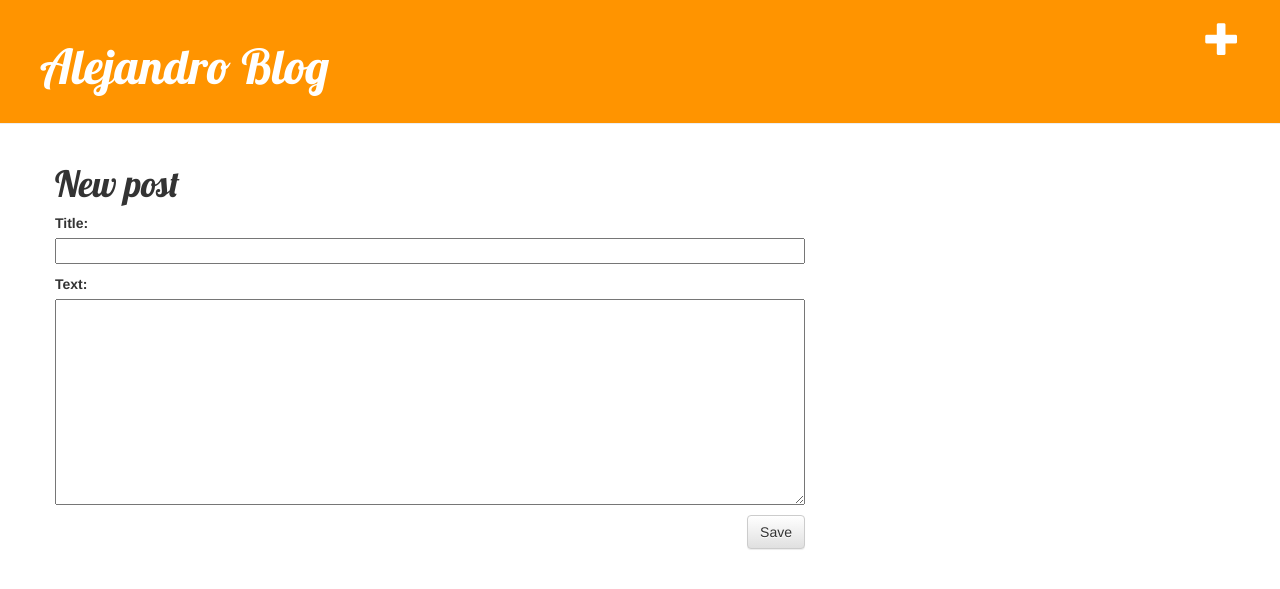
After one commit to AlxGeek/blog-django, a Django app: page /post/new/ in a window 1280 px wide. The commit adds this page. Shown: the top 589 px of the page. Run offline with Django 3.2, Linux system fonts and the light colour scheme; some libraries are stand-ins or nearby versions.

Commit message:
Added views to create/edit blog post inside the site.

```diff
--- /dev/null
+++ b/blog/forms.py
@@ -0,0 +1,8 @@
+from django import forms
+from .models import Post
+
+class PostForm(forms.ModelForm):
+
+    class Meta:
+        model = Post
+        fields = ('title', 'text',)
--- a/blog/templates/blog/base.html
+++ b/blog/templates/blog/base.html
@@ -12,6 +12,9 @@
 
 <body>
     <div class="page-header">
+        <a href="{% url 'post_new' %}" class="top-menu">
+            <span class="glyphicon glyphicon-plus"></span>
+        </a>
         <h1>
             <a href="">Alejandro Blog</a>
         </h1>
@@ -20,8 +23,7 @@
     <div class="content container">
         <div class="row">
             <div class="col-md-8">
-            {% block content %}
-            {% endblock %}
+                {% block content %} {% endblock %}
             </div>
         </div>
     </div>
--- a/blog/templates/blog/post_detail.html
+++ b/blog/templates/blog/post_detail.html
@@ -7,6 +7,7 @@
                 {{ post.published_date }}
             </div>
         {% endif %}
+        <a class="btn btn-default" href="{% url 'post_edit' pk=post.pk %}"><span class="glyphicon glyphicon-pencil"></span></a>
         <h1>{{ post.title }}</h1>
         <p>{{ post.text|linebreaksbr }}</p>
     </div>
--- /dev/null
+++ b/blog/templates/blog/post_edit.html
@@ -0,0 +1,6 @@
+{% extends 'blog/base.html' %} {% block content %}
+<h1>New post</h1>
+<form method="POST" class="post-form">{% csrf_token %} {{ form.as_p }}
+    <button type="submit" class="save btn btn-default">Save</button>
+</form>
+{% endblock %}
--- a/blog/urls.py
+++ b/blog/urls.py
@@ -5,6 +5,8 @@ from . import views
 urlpatterns = [
     path('', views.post_list),
     path('post/<int:pk>/', views.post_detail, name='post_detail'),
+    path('post/new/', views.post_new, name = 'post_new'),
+    path('post/<int:pk>/edit/', views.post_edit, name='post_edit'),
     #url('', views.post_list),
     #url(r'^post/(?P<pk>[0-9]+)/$', views.post_detail, name='post_detail'),
 ]
--- a/blog/views.py
+++ b/blog/views.py
@@ -1,6 +1,7 @@
-from django.shortcuts import render, get_object_or_404
+from django.shortcuts import render, get_object_or_404, redirect
 from django.utils import timezone
 from .models import Post
+from .forms import PostForm
 
 # Create your views here.
 
@@ -11,3 +12,29 @@ def post_list(request):
 def post_detail(request, pk):
     post = get_object_or_404(Post, pk = pk)
     return render(request, 'blog/post_detail.html', {'post': post})
+
+def post_new(request):
+    if request.method == "POST":
+        form = PostForm(request.POST)
+        if form.is_valid():
+            post = form.save(commit=False)
+            post.author = request.user
+            post.published_date = timezone.now()
+            post.save()
+            return redirect('post_detail', pk = post.pk)
+    else:
+        form = PostForm()
+    return render(request, 'blog/post_edit.html', {'form': form})
+
+def post_edit(request, pk):
+    post = get_object_or_404(Post, pk = pk)
+    if request.method == "POST":
+        form = PostForm(request.POST, instance = post)
+        if form.is_valid():
+            post = form.save(commit = False)
+            post.author = request.user
+            post.save()
+            return redirect('post_detail', pk = post.pk)
+    else:
+        form = PostForm(instance = post)
+    return render(request, 'blog/post_edit.html', {'form' : form})
```
Also changed, not shown: 1 other file.
